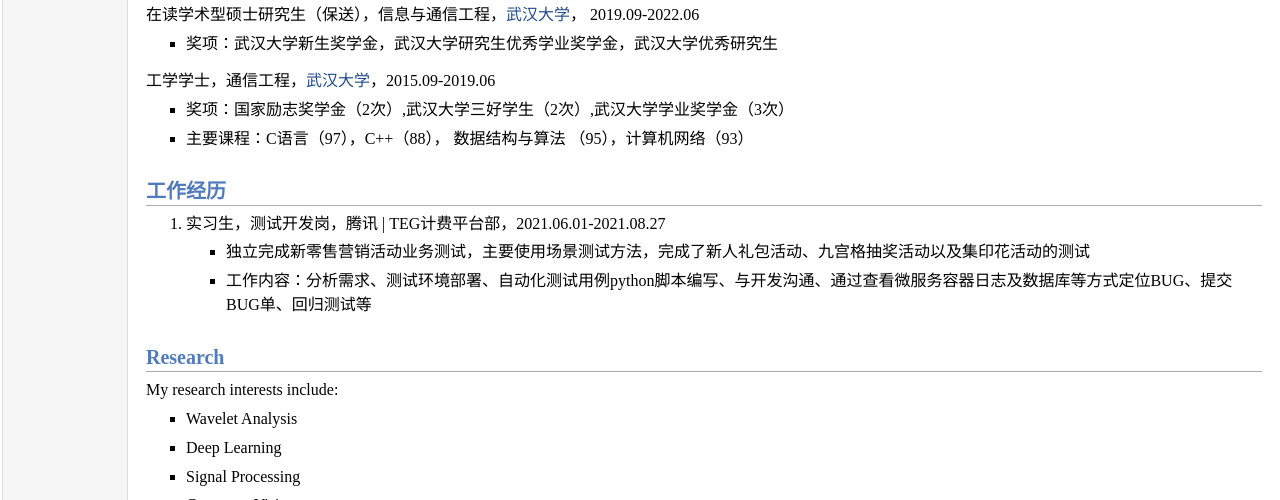
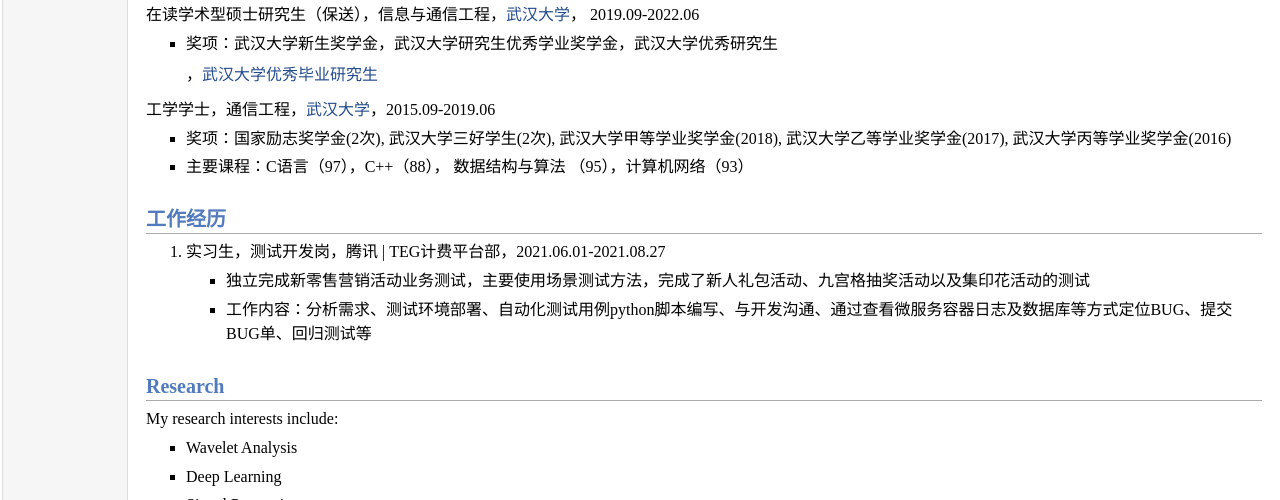
Before and after one commit to Shi33/homepage, a plain HTML site: page index.html in a window 1280 px wide. Shown: the part 300-800 px from the top of the page. Drawn offline with Linux system fonts and the light colour scheme.

Commit message:
增加获奖情况

```diff
--- a/index.html
+++ b/index.html
@@ -87,13 +87,13 @@
           2019.09-2022.06</p>
         <ul>
           <li>
-            <p>奖项：武汉大学新生奖学金，武汉大学研究生优秀学业奖学金，武汉大学优秀研究生</p>
+            <p>奖项：武汉大学新生奖学金，武汉大学研究生优秀学业奖学金，武汉大学优秀研究生</p>，<a href="http://eis.whu.edu.cn/newsDetails_zw.shtml?newskindid=201609270829454076PrfRjGeDPXQR&newsinfoid=202204111511037001Kk5t0dwBiMuD">武汉大学优秀毕业研究生</a>
           </li>
         </ul>
         <p>工学学士，通信工程，<a href="https://www.whu.edu.cn/">武汉大学</a>，2015.09-2019.06</p>
         <ul>
           <li>
-            <p>奖项：国家励志奖学金（2次）,武汉大学三好学生（2次）,武汉大学学业奖学金（3次）</p>
+            <p>奖项：国家励志奖学金(2次), 武汉大学三好学生(2次), 武汉大学甲等学业奖学金(2018), 武汉大学乙等学业奖学金(2017), 武汉大学丙等学业奖学金(2016)</p>
           </li>
           <li>
             <p>主要课程：C语言（97），C++（88）， 数据结构与算法 （95），计算机网络（93）</p>
```
